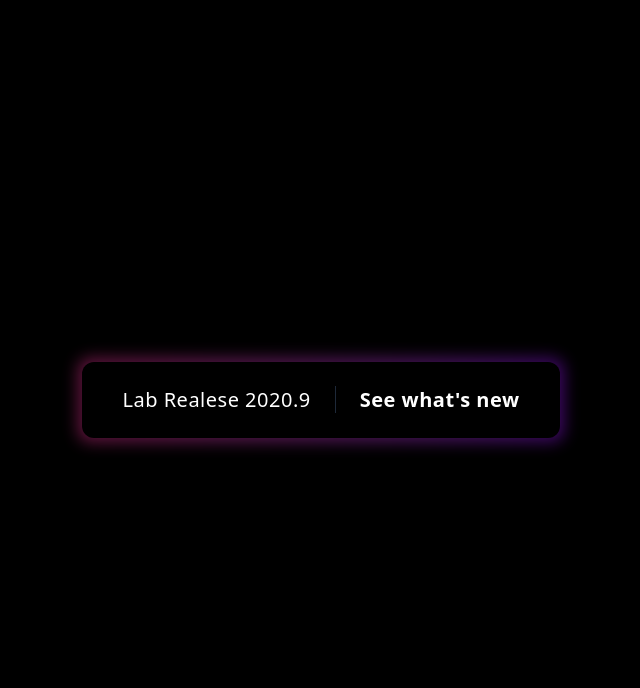
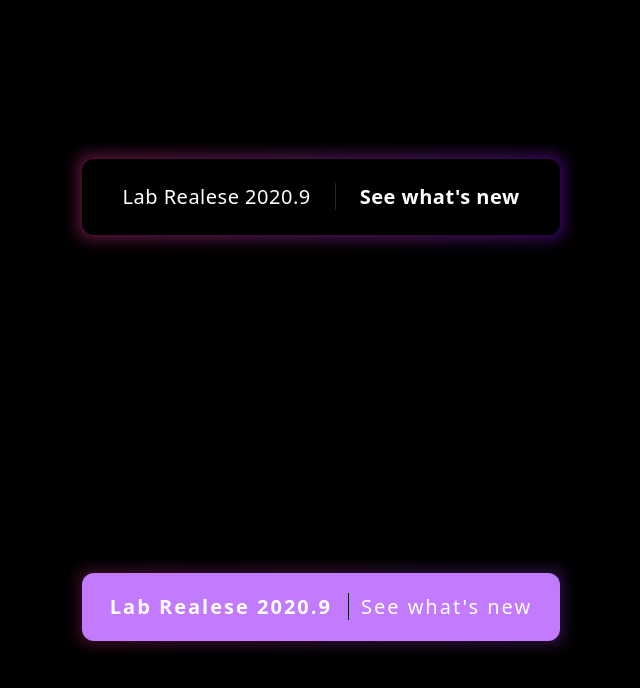
Before and after one commit to docile-imbereyemaso/TailwindCSS-mastery-folder, a React (Vite) app: page / in a window 1280 px wide. Shown: the top 688 px of the page, without its empty margins (319-959 px from the left). Built offline with nearby package versions, Linux system fonts and the light colour scheme.

Commit message:
feat:revising the glowing background

```diff
--- a/src/components/Background.jsx
+++ b/src/components/Background.jsx
@@ -2,6 +2,7 @@ import React from 'react'
 
 const Background = () => {
   return (
+
     <div className='min-h-screen grid items-center justify-center bg-black'>
           <div className='relative group'>
                <div className='absolute  -inset-1 rounded-xl blur bg-gradient-to-r from-pink-500 to-purple-600 opacity-40 group-hover:opacity-100 transition duration-1000'></div>
@@ -10,6 +11,21 @@ const Background = () => {
                 <span className='pl-6 group-hover:text-gray-900 font-bold transition duration-200'>See what's new</span>
                </button>
           </div>
+
+
+          <div className='mt-5'>
+                  <div className='relative group'>
+                         <div className=' absolute -inset-0.5 blur bg-gradient-to-r from-pink-500 to-purple-500 opacity-30 group-hover:opacity-90 transition group-hover:duration-300 duration-1000'></div>
+                                  <button className=' relative px-3 py-5 bg-purple-400  text-white w-full rounded-xl divide-x divide-gray-900 text-xl tracking-widest'>
+                                    <span className='pr-4 group-hover:text-gray-700 transition group-hover:duration-1000 font-bold'>Lab Realese 2020.9</span>
+                                    <span className='pl-3'>See what's new</span>
+                                  </button>
+
+                  </div>
+          </div>
+
+
+
     </div>
   )
 }
```
